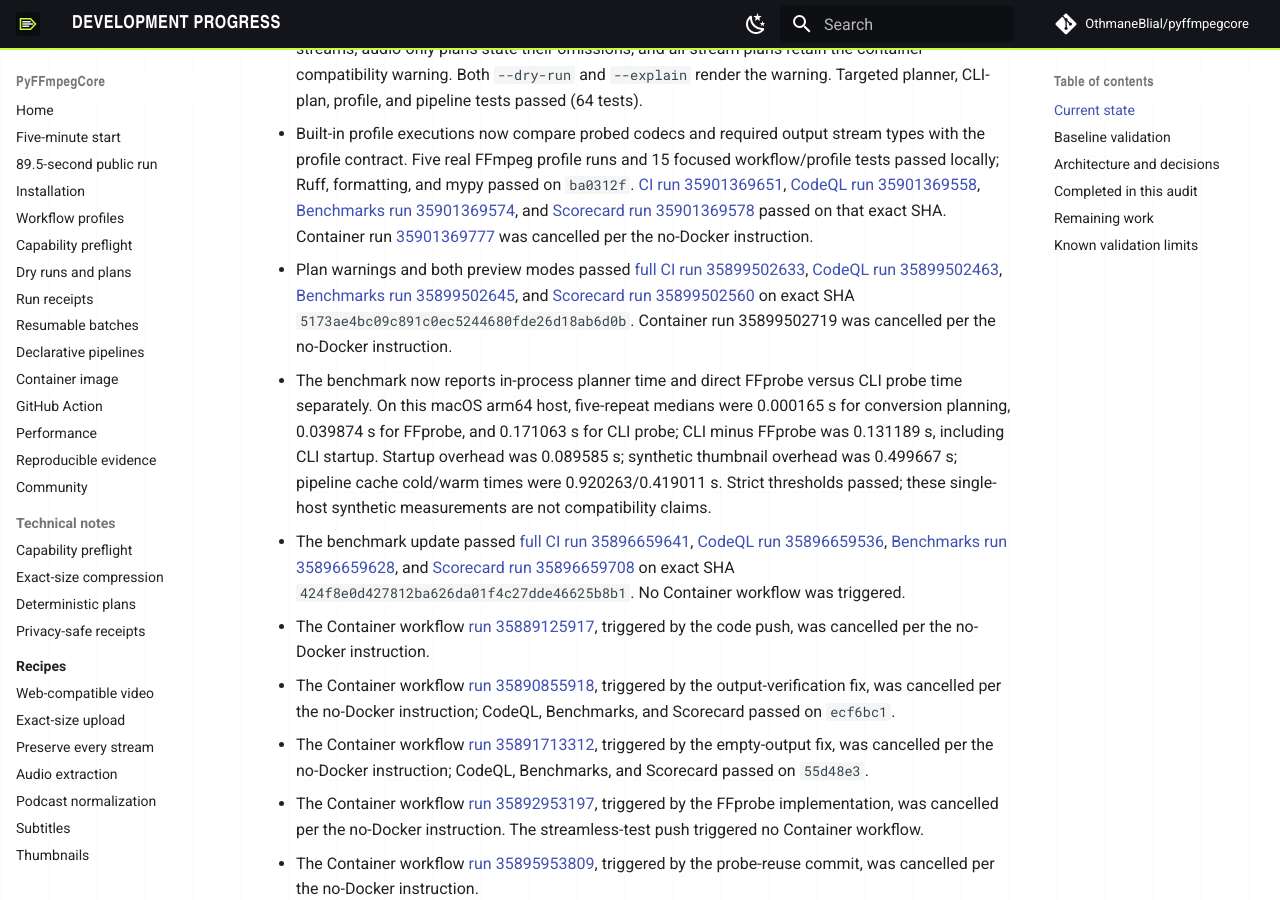
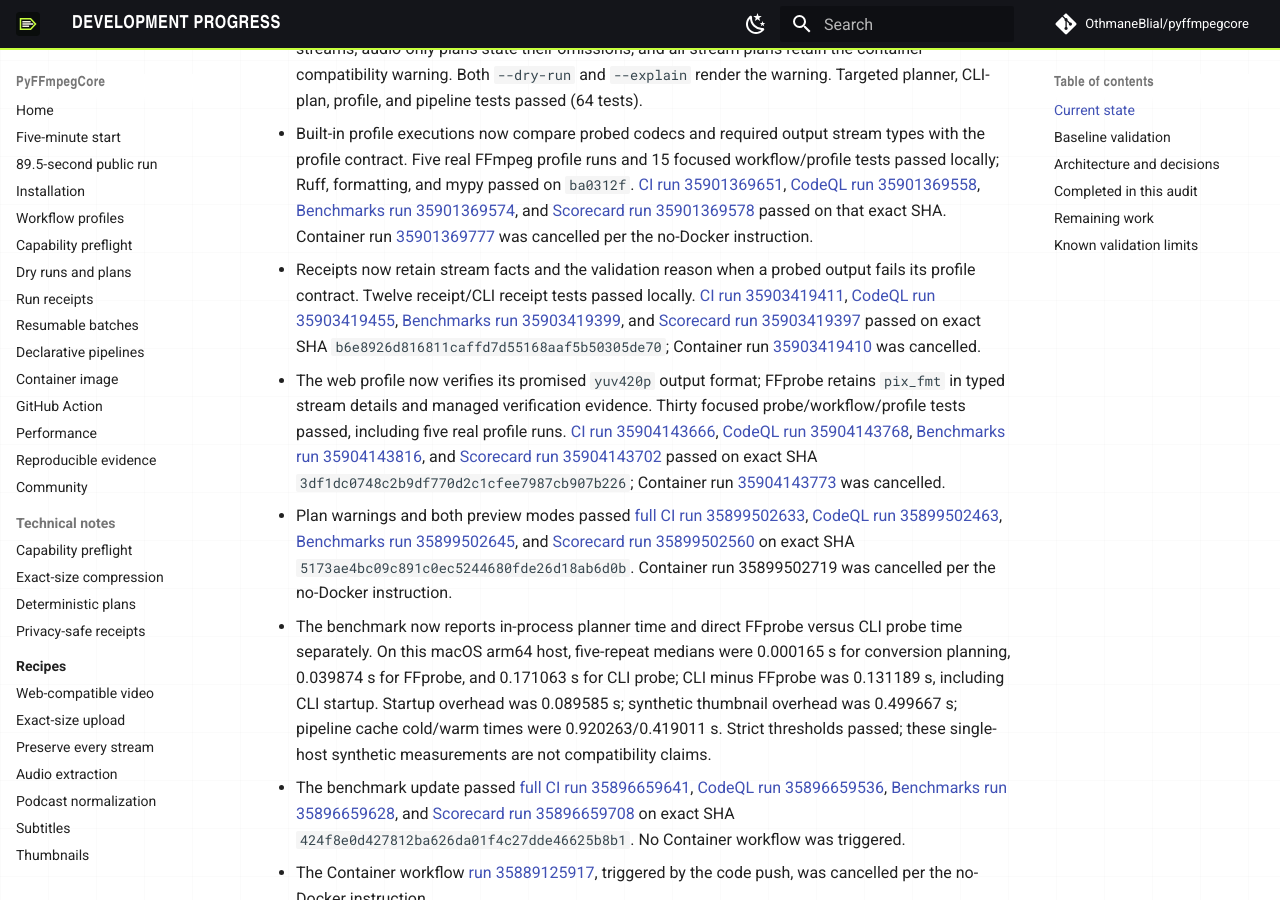
Before and after one commit to OthmaneBlial/pyffmpegcore, an MkDocs documentation site: the page built from docs/PROGRESS.md, in a window 1280 px wide and 900 px high, scrolled down 1670 px. Built offline with MkDocs 1.6.1 and Material for MkDocs 9.7.7, drawn with Linux system fonts in a browser that asks for light colours; comment, search, counter and statistics services are not loaded; some of the changed text lies outside the part shown.

Commit message:
docs: record receipt and pixel verification

```diff
--- a/docs/PROGRESS.md
+++ b/docs/PROGRESS.md
@@ -21,6 +21,8 @@ Updated: 2026-09-23
 - Probe reuse passed full hosted [CI run 35895953851](https://github.com/OthmaneBlial/pyffmpegcore/actions/runs/35895953851), [CodeQL run 35895953786](https://github.com/OthmaneBlial/pyffmpegcore/actions/runs/35895953786), and [Scorecard run 35895954066](https://github.com/OthmaneBlial/pyffmpegcore/actions/runs/35895954066) on exact SHA `ae487ef4c6abc715e9e408ab7f2b065305795cc0`.
 - Conversion plans now warn that default stream mapping omits tracks beyond the first video/audio streams; audio-only plans state their omissions, and all-stream plans retain the container-compatibility warning. Both `--dry-run` and `--explain` render the warning. Targeted planner, CLI-plan, profile, and pipeline tests passed (64 tests).
 - Built-in profile executions now compare probed codecs and required output stream types with the profile contract. Five real FFmpeg profile runs and 15 focused workflow/profile tests passed locally; Ruff, formatting, and mypy passed on `ba0312f`. [CI run 35901369651](https://github.com/OthmaneBlial/pyffmpegcore/actions/runs/35901369651), [CodeQL run 35901369558](https://github.com/OthmaneBlial/pyffmpegcore/actions/runs/35901369558), [Benchmarks run 35901369574](https://github.com/OthmaneBlial/pyffmpegcore/actions/runs/35901369574), and [Scorecard run 35901369578](https://github.com/OthmaneBlial/pyffmpegcore/actions/runs/35901369578) passed on that exact SHA. Container run [35901369777](https://github.com/OthmaneBlial/pyffmpegcore/actions/runs/35901369777) was cancelled per the no-Docker instruction.
+- Receipts now retain stream facts and the validation reason when a probed output fails its profile contract. Twelve receipt/CLI receipt tests passed locally. [CI run 35903419411](https://github.com/OthmaneBlial/pyffmpegcore/actions/runs/35903419411), [CodeQL run 35903419455](https://github.com/OthmaneBlial/pyffmpegcore/actions/runs/35903419455), [Benchmarks run 35903419399](https://github.com/OthmaneBlial/pyffmpegcore/actions/runs/35903419399), and [Scorecard run 35903419397](https://github.com/OthmaneBlial/pyffmpegcore/actions/runs/35903419397) passed on exact SHA `b6e8926d816811caffd7d55168aaf5b50305de70`; Container run [35903419410](https://github.com/OthmaneBlial/pyffmpegcore/actions/runs/35903419410) was cancelled.
+- The web profile now verifies its promised `yuv420p` output format; FFprobe retains `pix_fmt` in typed stream details and managed verification evidence. Thirty focused probe/workflow/profile tests passed, including five real profile runs. [CI run 35904143666](https://github.com/OthmaneBlial/pyffmpegcore/actions/runs/35904143666), [CodeQL run 35904143768](https://github.com/OthmaneBlial/pyffmpegcore/actions/runs/35904143768), [Benchmarks run 35904143816](https://github.com/OthmaneBlial/pyffmpegcore/actions/runs/35904143816), and [Scorecard run 35904143702](https://github.com/OthmaneBlial/pyffmpegcore/actions/runs/35904143702) passed on exact SHA `3df1dc0748c2b9df770d2c1cfee7987cb907b226`; Container run [35904143773](https://github.com/OthmaneBlial/pyffmpegcore/actions/runs/35904143773) was cancelled.
 - Plan warnings and both preview modes passed [full CI run 35899502633](https://github.com/OthmaneBlial/pyffmpegcore/actions/runs/35899502633), [CodeQL run 35899502463](https://github.com/OthmaneBlial/pyffmpegcore/actions/runs/35899502463), [Benchmarks run 35899502645](https://github.com/OthmaneBlial/pyffmpegcore/actions/runs/35899502645), and [Scorecard run 35899502560](https://github.com/OthmaneBlial/pyffmpegcore/actions/runs/35899502560) on exact SHA `5173ae4bc09c891c0ec5244680fde26d18ab6d0b`. Container run 35899502719 was cancelled per the no-Docker instruction.
 - The benchmark now reports in-process planner time and direct FFprobe versus CLI probe time separately. On this macOS arm64 host, five-repeat medians were 0.000165 s for conversion planning, 0.039874 s for FFprobe, and 0.171063 s for CLI probe; CLI minus FFprobe was 0.131189 s, including CLI startup. Startup overhead was 0.089585 s; synthetic thumbnail overhead was 0.499667 s; pipeline cache cold/warm times were 0.920263/0.419011 s. Strict thresholds passed; these single-host synthetic measurements are not compatibility claims.
 - The benchmark update passed [full CI run 35896659641](https://github.com/OthmaneBlial/pyffmpegcore/actions/runs/35896659641), [CodeQL run 35896659536](https://github.com/OthmaneBlial/pyffmpegcore/actions/runs/35896659536), [Benchmarks run 35896659628](https://github.com/OthmaneBlial/pyffmpegcore/actions/runs/35896659628), and [Scorecard run 35896659708](https://github.com/OthmaneBlial/pyffmpegcore/actions/runs/35896659708) on exact SHA `424f8e0d427812ba626da01f4c27dde46625b8b1`. No Container workflow was triggered.
@@ -73,6 +75,8 @@ The image-directory planner resolved generated output filenames before checking
 - CLI success summaries and receipts reuse managed output verification facts; regression tests fail if either path probes the output twice.
 - Conversion plans warn when default stream selection omits additional streams; `--dry-run`, `--explain`, and audio-only cases have regression coverage.
 - Built-in profile metadata now carries expected output codec and required stream contracts; managed FFprobe verification fails with a validation error when those contracts are broken.
+- Receipts preserve the actual output probe evidence and contract failure reason when a readable profile output fails validation.
+- The web compatibility profile also checks its `yuv420p` video pixel format, which the typed FFprobe path now retains.
 
 ## Remaining work
 
```
Also changed, not shown: ROADMAP.md (+5 -3 lines).
